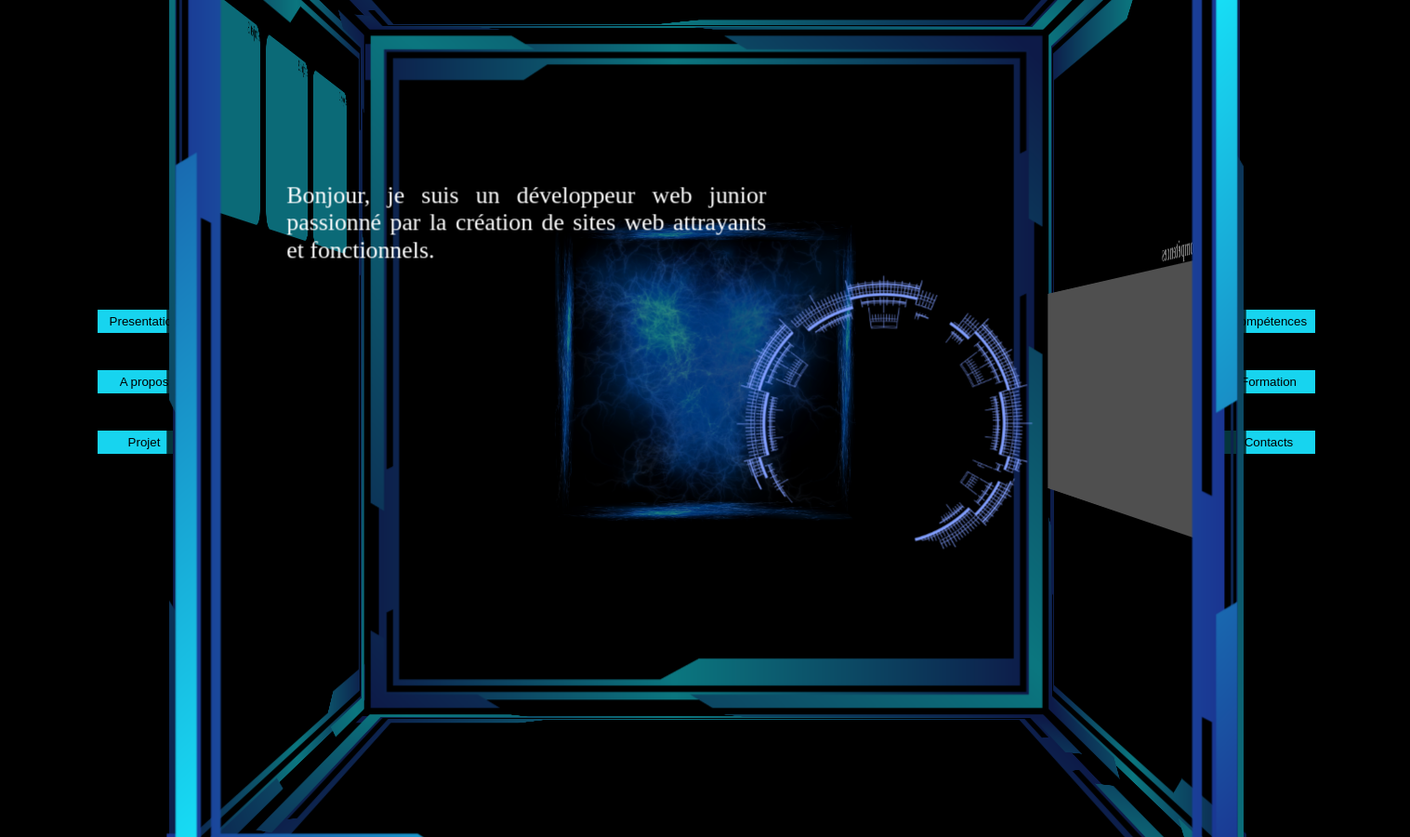
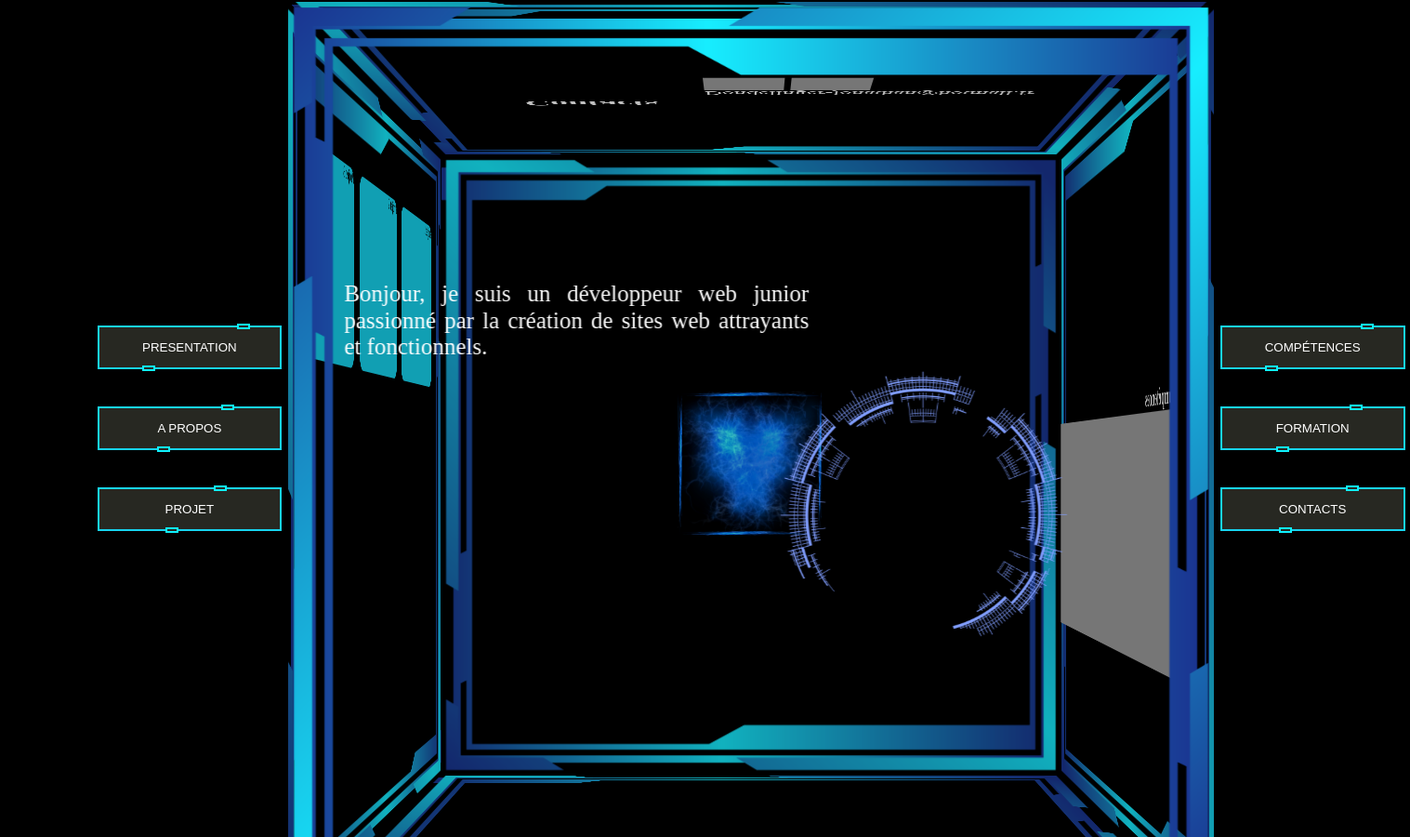
Before and after one commit to Dindon03/Portfolio, a plain HTML site: page index.html in a window 1280 px wide. Shown: the whole page at 93% size, 1517 px wide, since content can reach past the window. Before the commit the page ends 850 px from the top, so only its background shows below. Drawn offline with nearby package versions, Linux system fonts and the light colour scheme; grey boxes are pictures that could not be loaded.

Commit message:
19/07/2023

```diff
--- a/index.html
+++ b/index.html
@@ -14,9 +14,9 @@
 <body>
   <section>
     <div class="buttons">
-      <button onclick="rotateTo('front')">Presentation</button>
-      <button onclick="rotateTo('back')">A propos</button>
-      <button onclick="rotateTo('right')">Projet</button>
+      <button onclick="rotateTo('front')"><span>Presentation<i></i></span></button>
+      <button onclick="rotateTo('back')"><span>A propos<i></i></span></button>
+      <button onclick="rotateTo('right')"><span>Projet<i></i></span></button>
     </div>
   </section>
 
@@ -97,9 +97,9 @@
   </section>
   <section>
     <div class="buttons">
-      <button onclick="rotateTo('left')">Compétences</button>
-      <button onclick="rotateTo('bottom')">Formation</button>
-      <button onclick="rotateTo('top')">Contacts</button>
+      <button onclick="rotateTo('left')"><span>Compétences<i></i></span></button>
+      <button onclick="rotateTo('bottom')"><span>Formation<i></i></span></button>
+      <button onclick="rotateTo('top')"><span>Contacts<i></i></span></button>
     </div>
   </section>
   <script src="https://cdnjs.cloudflare.com/ajax/libs/animejs/2.0.2/anime.min.js"></script>
--- a/style.css
+++ b/style.css
@@ -86,13 +86,14 @@ a{
   display: flex;
   justify-content: center;
   align-items: center;
+  margin-top: 100px;
 }
 
 .outer-cube{
   display: flex;
   justify-content: center;
   align-items: center;
-  height: 100vh;
+  height: 100%;
   position: relative;
     transform-style: preserve-3d;
   perspective: 2000px;
@@ -101,8 +102,8 @@ a{
 }
 
 .cube {
-  width: 900px;
-  height: 900px;
+  width: 800px;
+  height: 800px;
   position: relative;
   transform-style: preserve-3d;
   transform: rotateX(0deg) rotateY(0deg);
@@ -121,58 +122,59 @@ a{
 }
 
 .front {
-  transform: translateZ(450px);
+  transform: translateZ(400px);
   display: flex;
   flex-direction: column;
   justify-content: center;
   align-items: center;
   background-image: url(vecteezy_modern-trendy-abstract-geometric-social-media-frame-border_15314469_230.png);
   background-size: cover;
-  background-color: rgba(0, 0, 0, 50%) ;
+  background-color: rgba(0, 0, 0, 25%) ;
 }
 
 .back {
-  transform: translateZ(-450px) rotateX(-180deg);
+  transform: translateZ(-400px) rotateX(-180deg);
 
   background-image: url(vecteezy_modern-trendy-abstract-geometric-social-media-frame-border_15314469_230.png);
   background-size: cover;
-  background-color: rgba(0, 0, 0, 50%) ;
+  background-color: rgba(0, 0, 0, 25%) ;
 }
 
 .left {
-  transform: translateX(450px) rotateY(90deg);
+  transform: translateX(400px) rotateY(90deg);
   background-image: url(vecteezy_modern-trendy-abstract-geometric-social-media-frame-border_15314469_230.png);
   background-size: cover;
   justify-content: center;
   align-items: center;
-  background-color: rgba(0, 0, 0, 50%) ;
+  background-color: rgba(0, 0, 0, 25%) ;
 }
 
 .right {
-  transform: translateX(-450px) rotateY(-90deg);
+  transform: translateX(-400px) rotateY(-90deg);
   background-image: url(vecteezy_modern-trendy-abstract-geometric-social-media-frame-border_15314469_230.png);
   background-size: cover;
-  background-color: rgba(0, 0, 0, 50%) ;
+  background-color: rgba(0, 0, 0, 25%) ;
 }
 
 .top {
-  transform: translateY(-450px) rotateX(90deg);
+  transform: translateY(-400px) rotateX(90deg);
   background-image: url(vecteezy_modern-trendy-abstract-geometric-social-media-frame-border_15314469_230.png);
   background-size: cover;
-  background-color: rgba(0, 0, 0, 50%) ;
+  background-color: rgba(0, 0, 0, 25%) ;
 }
 
 .bottom {
-  transform: translateY(450px) rotateX(-90deg);
+  transform: translateY(400px) rotateX(-90deg);
   background-image: url(vecteezy_modern-trendy-abstract-geometric-social-media-frame-border_15314469_230.png);
   background-size: cover;
-  background-color: rgba(0, 0, 0, 50%) ;
+  background-color: rgba(0, 0, 0, 25%) ;
 }
 
+/* Cube inner */
 
 .inner-cube {
-  width: 300px;
-  height: 300px;
+  width: 150px;
+  height: 150px;
   position: absolute;
   transform-style: preserve-3d;
   animation: rotation 10s linear infinite;
@@ -182,7 +184,7 @@ a{
 
 
 .innerfront {
-  transform: translateZ(150px);
+  transform: translateZ(75px);
   background-image: url(pngwing.com.png);
   background-position: center;
   background-size: cover;
@@ -190,7 +192,7 @@ a{
 }
 
 .innerback {
-  transform: rotateY(180deg) translateZ(150px) ;
+  transform: rotateY(180deg) translateZ(75px) ;
   background-image: url(pngwing.com.png);
   background-position: center;
   background-size: cover;
@@ -198,7 +200,7 @@ a{
 }
 
 .innerleft {
-  transform: translateX(-150px) rotateY(-90deg) ;
+  transform: translateX(-75px) rotateY(-90deg) ;
   background-image: url(pngwing.com.png);
   background-position: center;
   background-size: cover;
@@ -206,7 +208,7 @@ a{
 }
 
 .innerright {
-  transform: translateX(150px) rotateY(90deg);
+  transform: translateX(75px) rotateY(90deg);
   background-image: url(pngwing.com.png);
   background-position: center;
   background-size: cover;
@@ -214,7 +216,7 @@ a{
 }
 
 .innertop {
-  transform: translateY(-150px) rotateX(90deg) ;
+  transform: translateY(-75px) rotateX(90deg) ;
   background-image: url(pngwing.com.png);
   background-position: center;
   background-size: cover;
@@ -222,7 +224,7 @@ a{
 }
 
 .innerbottom {
-  transform: translateY(150px) rotateX(-90deg) ;
+  transform: translateY(75px) rotateX(-90deg) ;
   background-image: url(pngwing.com.png);
   background-position: center;
   background-size: cover;
@@ -242,34 +244,10 @@ a{
 
 
 
-
-
-
-
-
-
-
-
-
-
-
-
-
-
-
-
-
-
-
-
-
-
-
-.buttons {
+ .buttons {
   display: flex;
   justify-content: center;
   flex-direction: column;
-
   margin-top: 20px;
 }
 
@@ -277,9 +255,102 @@ a{
   margin: 20px 5px;
   background-color: #17D4EF;
   border: none;
-  width: 100px;
-  height: 25px;
   cursor: pointer;
+}
+
+button {
+  position: relative;
+  background: #444;
+  color: #fff;
+  text-decoration: none;
+  text-transform: uppercase;
+  border: none;
+  padding: 1rem 3rem;
+  transition: 0.2s;
+}
+
+button:hover {
+
+  background: #0FF0FC;
+  color: #0FF0FC;
+  animation: box 3s infinite;
+}
+
+button::before {
+  content: "";
+  position: absolute;
+  inset: 2px;
+  background: #272822;
+}
+
+button span {
+  position: relative;
+  z-index: 1;
+}
+button i {
+  position: absolute;
+  inset: 0;
+  display: block;
+}
+
+button i::before {
+  content: "";
+  position: absolute;
+  width: 10px;
+  height: 2px;
+  left: 100%;
+  top: -18px;
+  border: 2px solid #0FF0FC;
+  background: #272822;
+  transition: 0.2s;
+}
+
+button:hover i::before {
+  width: 15px;
+  left: 20%;
+  animation: move 3s infinite;
+}
+
+button i::after {
+  content: "";
+  position: absolute;
+  width: 10px;
+  height: 2px;
+  left: 0%;
+  bottom: -18px;
+  border: 2px solid #0FF0FC;
+  background: #272822;
+  transition: 0.2s;
+}
+
+button:hover i::after {
+  width: 15px;
+  left: 80%;
+  animation: move 3s infinite;
+}
+
+@keyframes move {
+  0% {
+    transform: translateX(0);
+  }
+  50% {
+    transform: translateX(5px);
+  }
+  100% {
+    transform: translateX(0);
+  }
+}
+
+@keyframes box {
+  0% {
+    box-shadow: #27272c;
+  }
+  50% {
+    box-shadow: 0 0 25px #0FF0FC;
+  }
+  100% {
+    box-shadow: #27272c;
+  }
 }
 
 .containercomp{
@@ -297,10 +368,19 @@ a{
   padding-top: 320px;
   padding-left: 150px;
   color: white;
-  font-size: 30px;
+  font-size: 26px;
   gap: 20px;
 }
 .lien{
   margin-left: 200px;
 
 }
+
+
+
+
+@media (max-width: 650px)  {
+  body{
+    flex-direction: column;
+  }
+}
```
